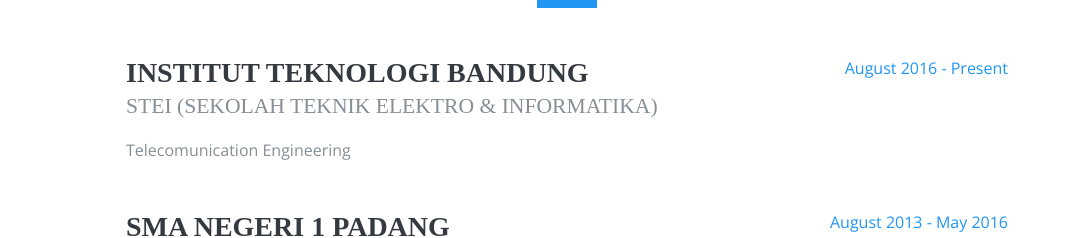
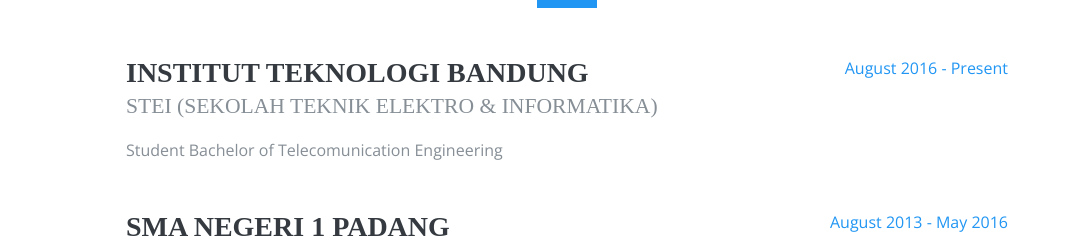
Before and after one commit to aidilfirman/mycv, a plain HTML site: page index.html in a window 1280 px wide. Shown: the part 2040-2278 px from the top of the page, without its empty margins (209-1280 px from the left). Drawn offline with nearby package versions, Linux system fonts and the light colour scheme; a web font is replaced by a local one.

Commit message:
Update index.html

```diff
--- a/index.html
+++ b/index.html
@@ -187,7 +187,7 @@ License URL: https://creativecommons.org/licenses/by/4.0/
             <div class="resume-content mr-auto">
               <h3 class="mb-0">Institut Teknologi Bandung</h3>
               <div class="subheading mb-3">STEI (Sekolah Teknik Elektro & Informatika)</div>
-              <div>Telecomunication Engineering</div>
+              <div>Student Bachelor of Telecomunication Engineering</div>
             </div>
             <div class="resume-date text-md-right">
               <span class="text-primary">August 2016 - Present</span>
```
